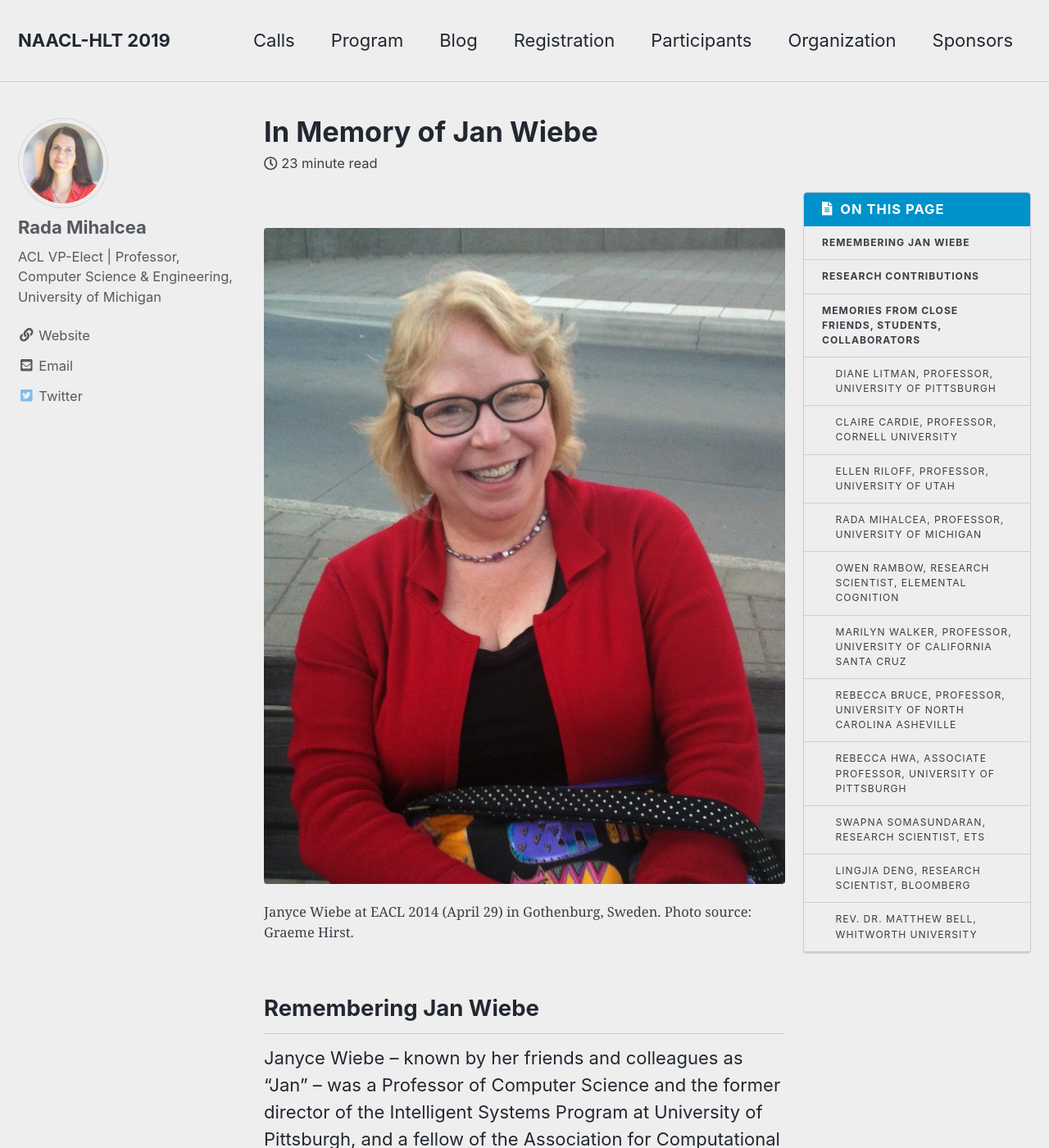
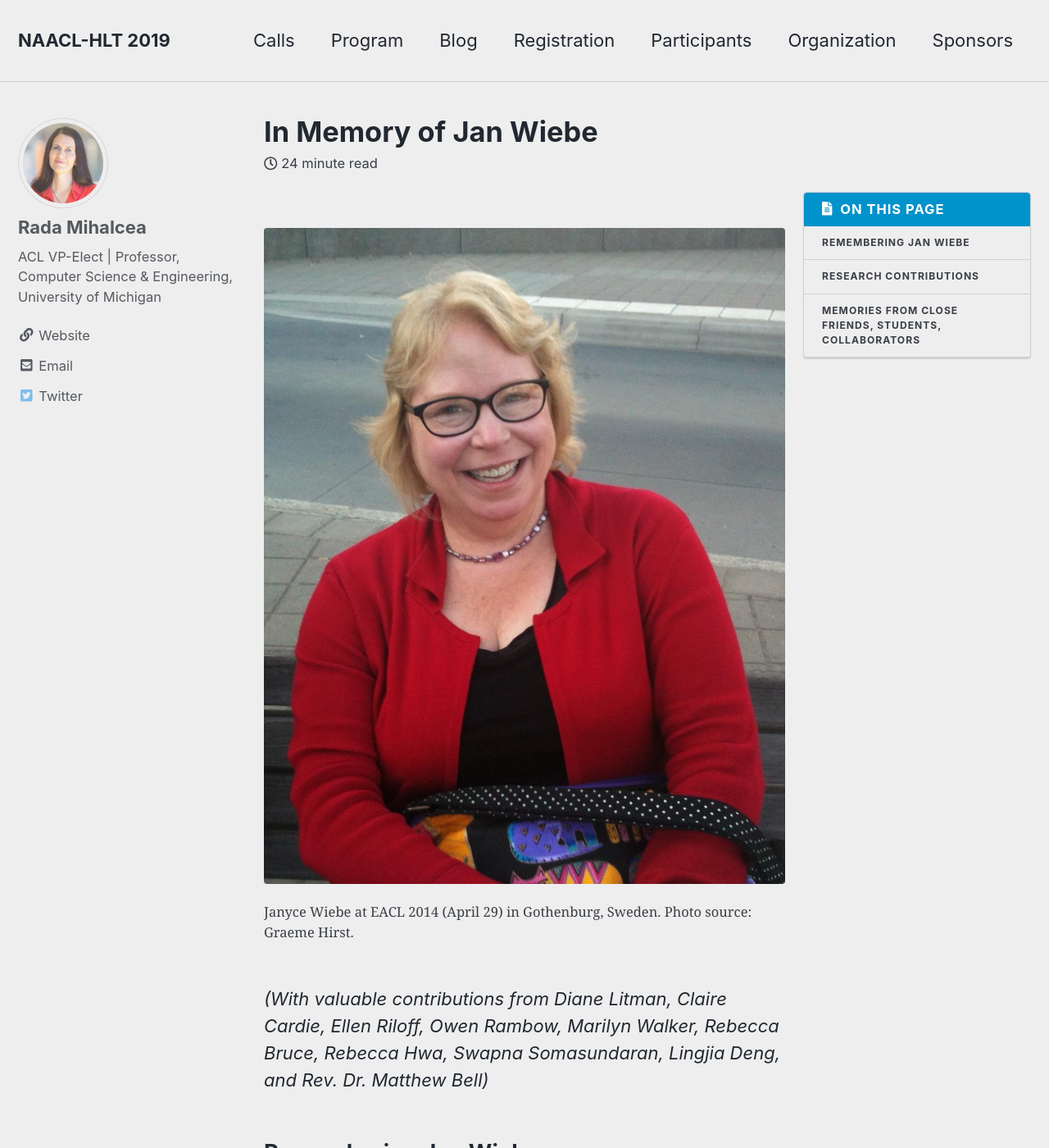
Before and after one commit to naacl-org/naacl-2021-website, a Jekyll site: the page built from _posts/2019-03-12-in-memory-of-jan-wiebe.md, in a window 1280 px wide and 1400 px high. Shown: the whole window at 82% size. Built offline with Jekyll 4.4.1, drawn with Linux system fonts in a browser that asks for light colours; nearby versions of some CDN libraries; comment, search, counter and statistics services are not loaded.

Commit message:
Acknowledge other contributors

```diff
--- a/_posts/2019-03-12-in-memory-of-jan-wiebe.md
+++ b/_posts/2019-03-12-in-memory-of-jan-wiebe.md
@@ -13,6 +13,9 @@ toc_label: "&nbsp;On this page"
 ---
 
 {% include figure image_path="/assets/images/janwiebe.jpg" alt="Jan Wiebe" caption="Janyce Wiebe at EACL 2014 (April 29) in Gothenburg, Sweden. Photo source: Graeme Hirst." %}
+
+_(With valuable contributions from Diane Litman, Claire Cardie, Ellen Riloff, Owen Rambow, Marilyn Walker, Rebecca Bruce, Rebecca Hwa, Swapna Somasundaran, Lingjia Deng, and Rev. Dr. Matthew Bell)_
+
 
 ## Remembering Jan Wiebe
 
@@ -42,7 +45,7 @@ After taking what seemed like a short break from her earlier work on word sense
 
 Jan had a lasting impact on all the students and colleagues who came in contact with her and her research. Among them, several became close friends and long-term collaborators.
 
-### Diane Litman, Professor, University of Pittsburgh
+**Diane Litman, Professor, University of Pittsburgh**
 
 It was so long ago that I am not exactly sure when I first met Jan – perhaps at COLING in 1990 or at the AAAI Fall Symposium on Discourse Structure in Natural Language Understanding and Generation in 1991.  Both of us were fairly fresh PhDs at the time. Wherever we originally met, two things still stick in my mind.  First, the session chair introduced Jan using her full name "Janyce" but mispronounced her name.  Jan very nicely but firmly gave a little lecture on how to correctly pronounce “Janyce” before beginning her presentation.  Over the years I had many opportunities to witness Jan firmly but nicely push for things that were important to her.  Second, Jan was so far ahead of the field in her research interests that the audience wasn’t quite sure what to make of her work on subjectivity, as this was years before opinion mining and sentiment analysis really took off. Jan was a true NLP pioneer, exploring new research directions that later become major research areas in their own right.
 
@@ -54,23 +57,23 @@ Together Jan and I spent many years exploring and enjoying Pittsburgh.  We took
 
 Jan’s death leaves a hole in my heart both professionally and personally that will be difficult to heal.
 
-### Claire Cardie, Professor, Cornell University
+**Claire Cardie, Professor, Cornell University**
 
 My first encounter with Jan was actually something of a run-in with her: in 1997 Ralph Weischedel and I had accepted for publication one of her two submissions to the 2nd EMNLP Conference and it was Jan’s firm belief that we had accepted the WRONG ONE!  I don’t know if that was the case, but I  knew then and there that Jan was someone you wanted on *your* team rather than on the opposing team --- she was polite, but formidable in argumentation on issues she cared about and believed in.  Happily, I had the honor of teaming up with Jan many many times --- to write grant proposals, organize workshops and panels, prepare presentations, write reports...and to do what Jan loved most: research!  Our research collaborations gave me the chance to get to know Jan well.   We became good friends, sharing meals, conversations, opinions and adventures.   I remember especially fondly our two-day jaunt in Paris en route to Bulgaria for ACL 2013 --- we must have traversed all 20 arrondissements by foot!  Jan loved to walk.   We were walking partners at pretty much every NLP event we attended, more often than not finding ourselves somehow on streets or beaches or stretches of highway not particularly amenable to foot travel.  No matter, Jan loved to walk!  I am missing the walking and the talking and the laughing with Jan.   She was a wonderful friend and an inspirational colleague.
 
-### Ellen Riloff, Professor, University of Utah
+**Ellen Riloff, Professor, University of Utah**
 
 Jan was an outstanding researcher, collaborator, and friend. I first met Jan at a conference in 2000, when she approached me with the idea of using information extraction techniques for subjectivity analysis. Shortly thereafter, she traveled to Baltimore (where I was on sabbatical) to brainstorm in person and plan a collaborative project. This led to a decade-long collaboration involving several research projects and many joint publications. The success of our collaboration was a direct result of her vision to bring IE and subjectivity analysis together, and her willingness to educate me about the many fascinating problems related to subjectivity. Thanks to Jan's infectious enthusiasm for the topic, I came to love it myself, so much so that I continue working in this area to this day.
 
 A friendship also emerged from our collaboration. Jan had a terrific sense of humor and loved to laugh.  We regularly exchanged examples of funny or interesting subjective language encountered in everyday life.  At conferences, we often escaped for a few hours to explore local tourist sites. One of my favorite memories of Jan will be our visit to a botanical garden in Lisbon for EMNLP 2015. We encountered a flock of ducks at a pond, who waddled toward us, somewhat aggressively. Concerned that they felt threatened, we backed away from the pond and continued walking down the path. But the ducks followed and Jan got hysterical laughing at the comical scene of a dozen agitated ducks quacking loudly and waddling behind us.  Most of the ducks soon lost interest and wandered off, but one large duck fixated on Jan and relentlessly chased after her. For several minutes, I watched Jan run from the large duck, turning around every few seconds to see where it was and breaking into a new round of laughter every time (which only egged on the duck even more!). This episode became a favorite story, re-told many times, and to me epitomized Jan's easy laugh and joy for life. I will miss her greatly, as both a colleague and as a friend.
 
-### Rada Mihalcea, Professor, University of Michigan
+**Rada Mihalcea, Professor, University of Michigan**
 
 Jan has been an extraordinary presence in my life - both professionally and personally. I remember my first meeting with her, sometime in 2004. In my view of the NLP world, Jan was one of the main figures in the field, and as someone who was just starting as an assistant professor I felt a bit nervous when she invited me to have lunch "to talk about research." We talked about subjectivity (which was Jan’s main research focus) and word senses (which was my main line of work at that time). That lunch marked the beginning of a long friendship and a  fruitful collaboration -- over the years, we explored together word sense subjectivity, multilingual subjectivity, good-for/bad-for effect in word senses. We had lengthy and inspiring conversations on subjectivity and sentiment, narrative, semantics, and so many more. We came up with ideas, we imagined algorithms, we wrote papers, we exchanged annotations, we advised students, we wrote proposals; and along the way we became close friends.
 
 I am incredibly grateful to Jan for the amazing nearly 15 years of friendship and collaboration; for having had confidence in me when I was just starting; and in recent years, for teaching me what it means to be strong. In an email she sent in late summer she said ``My mindset is that we will fight and we will win." That has always been Jan’s spirit! And even if she did not win against cancer, she won in so many other ways. She has and will continue to be a strong presence in the NLP world; and she permanently marked my own -- and I am sure so many others’ -- world.
 
-### Owen Rambow, Research Scientist, Elemental Cognition
+**Owen Rambow, Research Scientist, Elemental Cognition**
 
 I of course knew Jan by professional reputation, but the first time I met her in person was quite memorable.  At a conference, friends invited me along to dinner with her.  Conversation immediately was easy and interesting.  And fun, too.  Though it was a rather staid restaurant, the four of us at one point broke out in a *fou rire* — an uncontrollable attack of shared laughter.  It seemed to me at the time an auspicious introduction.
 
@@ -78,21 +81,21 @@ Jan and I continued our acquaintance over the years, and a few years ago we star
 
 I was looking forward to a long collaboration and friendship.  Alas, that was not to be.  I will always treasure the memory of the week in Beijing with Jan, and its sense of potential and excitement.
 
-### Marilyn Walker, Professor, University of California Santa Cruz
+**Marilyn Walker, Professor, University of California Santa Cruz**
 
 I first met Jan at ACL 1988 in Buffalo, where she presented a paper on her Ph.D. thesis work on subjectivity in narrative "A computational theory of perspective and reference in narrative". In those days, ACL was single track, and I can still visualize the room and Jan’s presentation. I remember thinking  “This is interesting but weird stuff!”.  I admired her for following and working on something that she was interested in, when it seemed that no-one else was working on the same thing. Who could have predicted at that point in time that this interest of Jan’s would grow into the whole field of subjectivity analysis with its ties to sentiment analysis, attribution and perspective?
 
 Over the following 30 years, I have always thought that whatever Jan was working on was interesting, but I also grew to strongly value her as a friend. When I think of her now, what I remember the most is her  quick wit and sarcasm and that contagious laugh!  Whenever we were at a conference or a meeting together, we always had a great time, getting together for dinner (e.g. a restaurant that specialized in horse meat in Prague), or ducking out to play amateur naturalist and go look at wildlife. I got to stay at her house once, with the fantastic views of Pittsburgh. She was an amazing person and colleague, and I feel lucky to have known her.
 
-### Rebecca Bruce, Professor, University of North Carolina Asheville
+**Rebecca Bruce, Professor, University of North Carolina Asheville**
 
 I was Jan’s first PhD student.  I had already begun my dissertation research when she agreed to accept me as her student.  I shared with her my passion for statistical modeling and she shared with me her expertise in NLP research.  Jan always had a keen sense of what needed to be done and the ability and perseverance to get it done.  She was meticulous and thorough in her research as well as clear and insightful in her presentations; I strove to be the same.  Our relationship shaped not only my research but my life.  When I completed by PhD, we traveled frequently to see each other.  I will never forget the days she spent traveling in North Carolina with me and my young daughter.  Although I have not been active in the field of NLP for a number of years, Jan’s friendship was constant.  She was steadfast, someone you could count on.  She was my touchstone and I will miss her greatly.
 
-### Rebecca Hwa, Associate Professor, University of Pittsburgh
+**Rebecca Hwa, Associate Professor, University of Pittsburgh**
 
 I met Jan when I was still a postdoc, looking for my first position. Her warm and friendly personality was one of the reasons that made Pitt a great place to work. Over the past fifteen years, I have come to know Jan as a mentor, a collaborator, and a friend. I admire Jan because she always spoke up for what she believed in — not only for her work, her students, and her research community but also for her local neighborhood, her favorite sports teams, and her political candidates. Once, when I was still a new junior faculty, I tried to introduce myself to a program director from a funding agency, who was swarmed by a crowd of people. I was not sure how to break in when Jan strode up confidently right into the crowd, politely discussed her project with the director; when she was done, in what seemed like a magic move, she maneuvered me in front of herself and introduced me to the director. There were countless examples of these small but impactful gestures that Jan performed to promote people who are junior to her. What I will miss the most is her energy and her love of life. She had an infectiously bright laughter; although she would sometimes apologize for "being too loud," our corridor was a more lively place when she was around. Her presence is greatly missed.
 
-### Swapna Somasundaran, Research Scientist, ETS
+**Swapna Somasundaran, Research Scientist, ETS**
 
 I was extremely blessed to have had Jan as my guru. What struck me when I met Jan for the first time, as a new graduate student visiting the university, was how simple and approachable she was. Jan was then already a very well-known researcher in the ACL community and had established the field of Subjectivity analysis.  I had anticipated to be in awe of a famous professor, and what I found was a most friendly and unassuming person who went out of her way to put me at ease. She simply came to pick me up personally, took me to all the meetings through the day, and dropped me off in the evening – and this was on the eve of an important grant deadline!
 
@@ -100,7 +103,7 @@ As an advisor, Jan was perceptive, pragmatic and flexible. She had awe-inspiring
 
 Over the years after graduation, Jan continued to be a friend, philosopher, guide and family – she was always just a call or email away to discuss a quandary, to share a good news, or to just chat about a good book.  I will be forever grateful for her guidance and presence in my life.
 
-### Lingjia Deng, Research Scientist, Bloomberg
+**Lingjia Deng, Research Scientist, Bloomberg**
 
 Jan is more than a Ph.D. advisor to me. In the school, she was very knowledgeable. Jan was extremely patient with teaching, especially for international students including me whose native language is not English. Her teaching not only gave us knowledge but also comforted me and encouraged me to adapt to a totally new environment. During my Ph.D. study, Jan always discussed research questions with me. She didn't have a condescending look on students. On the contrary, Jan was open to new ideas and listened to my proposals all the time. After we made a decision on an idea, Jan was strict and rigorous in the scientific experiments. It was like we two were exploring in a forest. We had many directions to go. Jan allowed me to choose the one direction that I was interested in. She then would carefully exclude the barriers for me. As a female scientist, Jan was super confident in girls learning science and choosing science and engineering as their jobs. She was a role model herself.
 
@@ -108,6 +111,6 @@ Outside the school, Jan also guided me a lot. She was curious about many new thi
 
 Jan will be my advisor for the rest of my life. The knowledge she taught me and the experiences we shared together will influence me forever.
 
-### Rev. Dr. Matthew Bell, Whitworth University
+**Rev. Dr. Matthew Bell, Whitworth University**
 
 I first met Jan as an undergraduate at New Mexico State University around 1996, and I cannot imagine my life apart from her impact. It was her encouragement -- and the interest she took in me, even as a very "green" undergraduate -- that transformed my university experience from one of directionless intellectual interest into the seed of a life-long vocation. When, despite good grades and due largely to calf-at-a-new-gate naiveté I dropped the ball on applying to graduate school, it was Jan's mentoring and guidance that took me from the desert southwest to the University of Pittsburgh to complete a masters of science. When my interests developed down surprising channels (to me) once in Pittsburgh, Jan's council helped push me towards switching tracks from informatics to theology and the pastoral arts, sending me down the street to Pittsburgh Seminary. Finally, years down the road, when my seemingly irreconcilable career interests in teaching computer science and teaching theology began, oddly, to my eye, to come together, Jan was waiting in the wings on social media to welcome me back to the world of computer science. If I could think of one phrase to describe Jan's influence, it is: "undisturbed, optimistic encouragement." I thank God for Jan; my ambition for the future is to mimic her influence.
```
